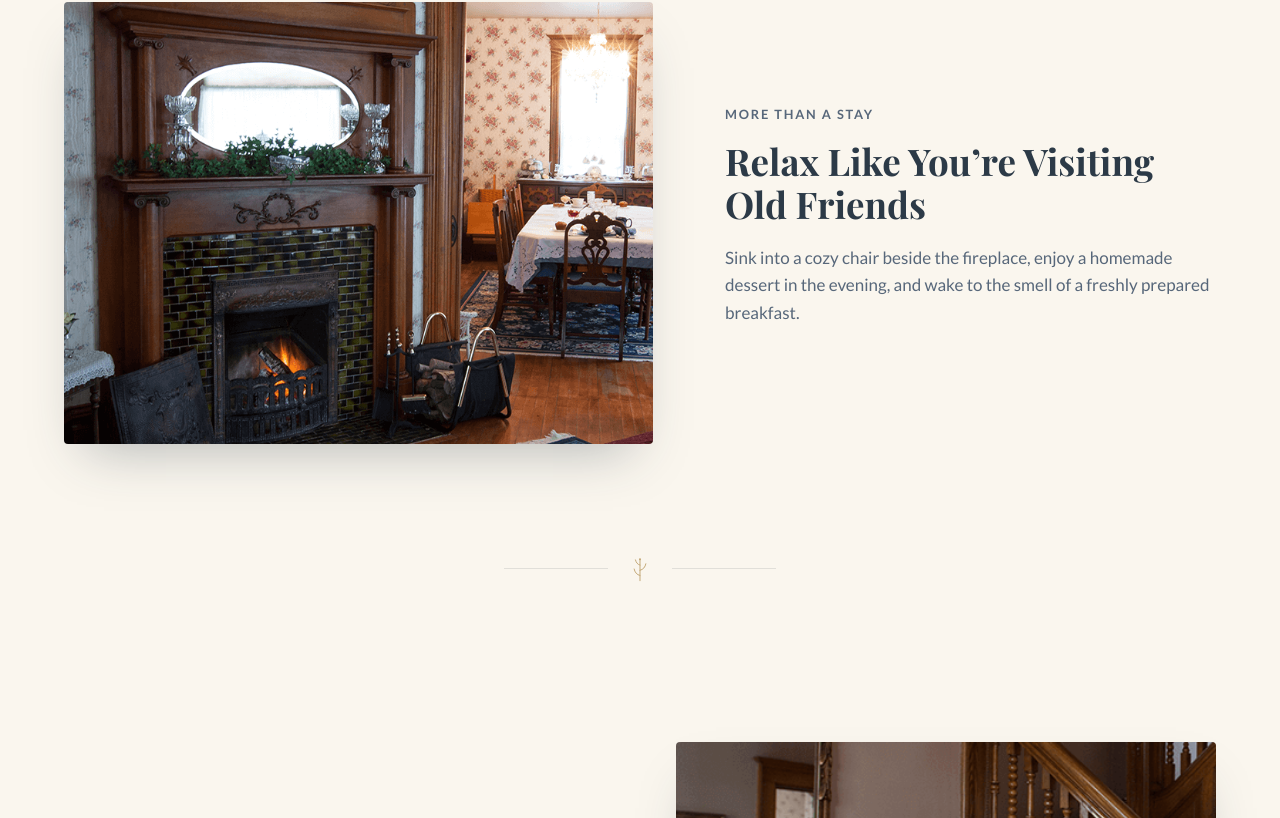
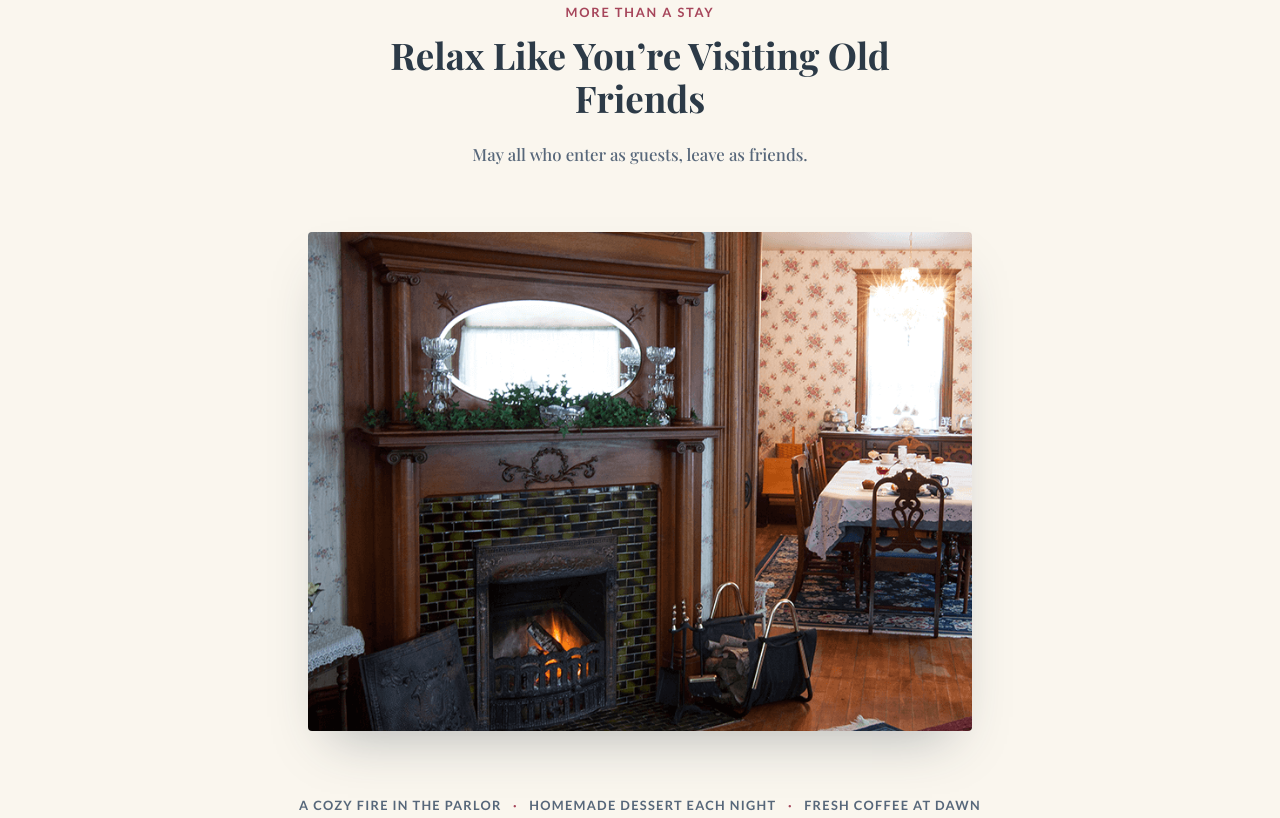
Before and after one commit to Gorda74/garden-gate-mockup, a React (Vite) app: page / in a window 1280 px wide. Shown: the part 822-1640 px from the top of the page. Built offline with nearby package versions, Linux system fonts and the light colour scheme; a web font is replaced by a local one.

Commit message:
Redesign "More Than a Stay" as a centered editorial stack
Replace the photo|text split layout with a top-to-bottom sequence
(eyebrow, heading, quote, large photo, typographic caption) so the
image reads as the visual centerpiece with generous surrounding space.

```diff
--- a/src/App.css
+++ b/src/App.css
@@ -445,46 +445,84 @@ section {
   }
 }
 
-/* ---------- more than a stay / history (split sections) ---------- */
+/* ---------- more than a stay (editorial stack) / history (split) ---------- */
 
-.more-than-stay,
+.more-than-stay {
+  max-width: 900px;
+  margin: 0 auto;
+  text-align: center;
+}
+
+.more-than-stay__intro {
+  max-width: 620px;
+  margin: 0 auto;
+}
+
+.more-than-stay__intro h2 {
+  font-size: clamp(1.75rem, 3vw, 2.3rem);
+  margin-bottom: 1.4rem;
+}
+
+.more-than-stay__quote {
+  font-family: var(--font-display);
+  font-style: italic;
+  font-size: 1.05rem;
+  color: var(--ink-soft);
+  margin: 0;
+}
+
+.more-than-stay__image {
+  display: block;
+  width: 78%;
+  margin: 4rem auto;
+  overflow: hidden;
+  border-radius: 4px;
+  aspect-ratio: 4 / 3;
+  box-shadow: 0 26px 52px -22px rgba(44, 58, 71, 0.35);
+}
+
+.more-than-stay__image img {
+  width: 100%;
+  height: 100%;
+  object-fit: cover;
+  object-position: 30% center;
+  transition: transform 0.6s ease;
+}
+
+.more-than-stay__image:hover img {
+  transform: scale(1.04);
+}
+
+.more-than-stay__caption {
+  font-size: 0.8rem;
+  font-weight: 700;
+  letter-spacing: 0.1em;
+  text-transform: uppercase;
+  color: var(--ink-soft);
+  margin: 0;
+}
+
+.more-than-stay__caption span {
+  margin: 0 0.6em;
+  color: var(--rose);
+}
+
 .history {
   max-width: 1200px;
   margin: 0 auto;
   display: grid;
   gap: 4.5rem;
   align-items: center;
-}
-
-.more-than-stay {
-  grid-template-columns: 1.2fr 1fr;
-  padding-bottom: 4rem;
-}
-
-.history {
   grid-template-columns: 1fr 1fr;
 }
 
-.more-than-stay__image,
 .history__image {
   overflow: hidden;
   border-radius: 4px;
   box-shadow: 0 26px 52px -22px rgba(44, 58, 71, 0.35);
-}
-
-.more-than-stay__image {
-  aspect-ratio: 4 / 3;
-}
-
-.more-than-stay__image img {
-  object-position: 30% center;
-}
-
-.history__image {
   aspect-ratio: 4 / 5;
 }
 
-.more-than-stay__image img,
 .history__image img {
   width: 100%;
   height: 100%;
@@ -492,18 +530,15 @@ section {
   transition: transform 0.6s ease;
 }
 
-.more-than-stay__image:hover img,
 .history__image:hover img {
   transform: scale(1.04);
 }
 
-.more-than-stay__text h2,
 .history__text h2 {
   font-size: clamp(1.75rem, 3vw, 2.3rem);
   margin-bottom: 1.2rem;
 }
 
-.more-than-stay__text p,
 .history__text > p {
   color: var(--ink-soft);
   margin-bottom: 1rem;
@@ -1151,7 +1186,6 @@ section {
 /* ---------- responsive ---------- */
 
 @media (max-width: 900px) {
-  .more-than-stay,
   .history,
   .breakfast {
     grid-template-columns: 1fr;
@@ -1160,6 +1194,22 @@ section {
 
   .breakfast__image {
     order: -1;
+  }
+
+  .more-than-stay__image {
+    width: 100%;
+    margin: 2.5rem auto;
+  }
+
+  .more-than-stay__caption {
+    font-size: 0.72rem;
+    letter-spacing: 0.06em;
+  }
+
+  .more-than-stay__caption span {
+    display: block;
+    margin: 0.4em 0;
+    color: var(--rose);
   }
 
   .room-grid {
--- a/src/App.jsx
+++ b/src/App.jsx
@@ -199,16 +199,19 @@ export default function App() {
         </section>
 
         <section className="more-than-stay">
+          <Reveal as="div" className="more-than-stay__intro">
+            <p className="eyebrow">More Than a Stay</p>
+            <h2>Relax Like You&rsquo;re Visiting Old Friends</h2>
+            <p className="more-than-stay__quote">
+              May all who enter as guests, leave as friends.
+            </p>
+          </Reveal>
           <Reveal className="more-than-stay__image">
             <img src="/images/main-pic4.png" alt="A fireplace glowing beside a formal dining room" />
           </Reveal>
-          <Reveal as="div" className="more-than-stay__text">
-            <p className="eyebrow">More Than a Stay</p>
-            <h2>Relax Like You&rsquo;re Visiting Old Friends</h2>
-            <p>
-              Sink into a cozy chair beside the fireplace, enjoy a homemade dessert in the
-              evening, and wake to the smell of a freshly prepared breakfast.
-            </p>
+          <Reveal as="p" className="more-than-stay__caption">
+            A cozy fire in the parlor <span aria-hidden="true">&middot;</span> Homemade dessert
+            each night <span aria-hidden="true">&middot;</span> Fresh coffee at dawn
           </Reveal>
         </section>
 
```
